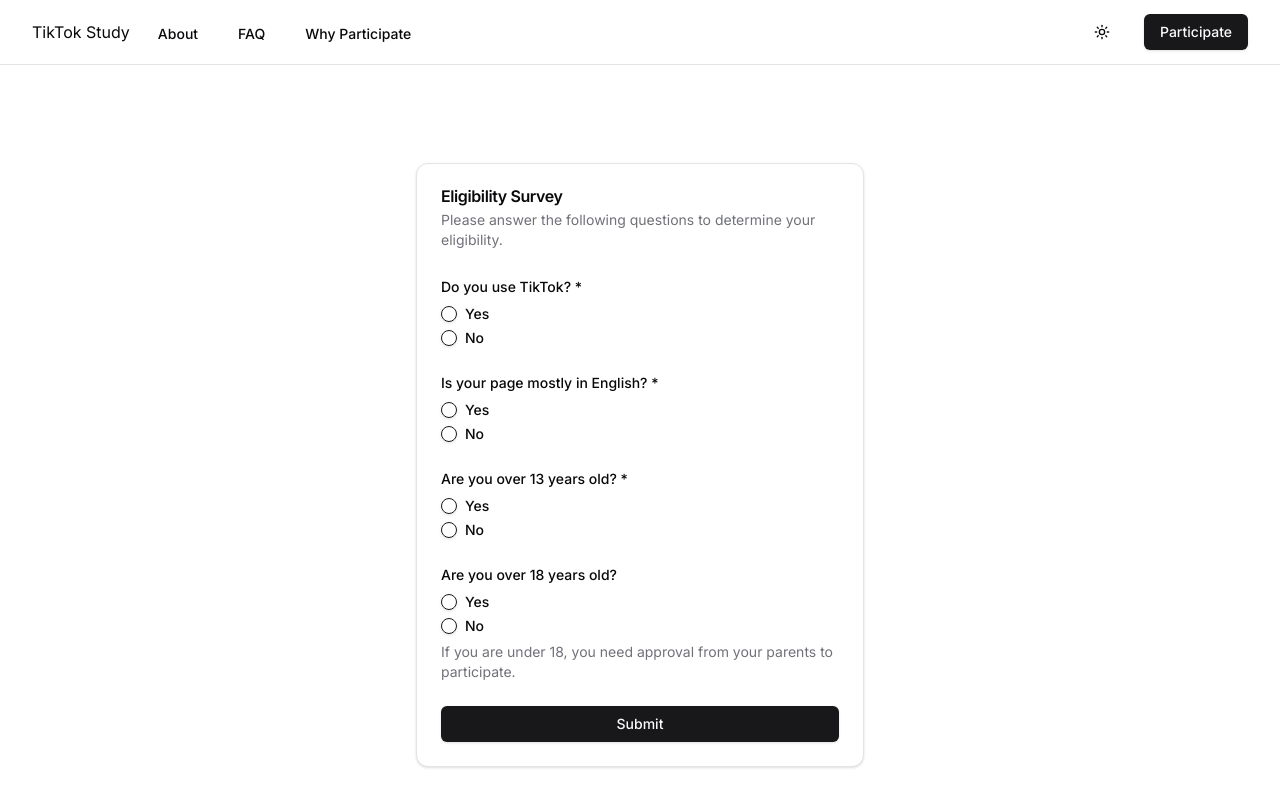
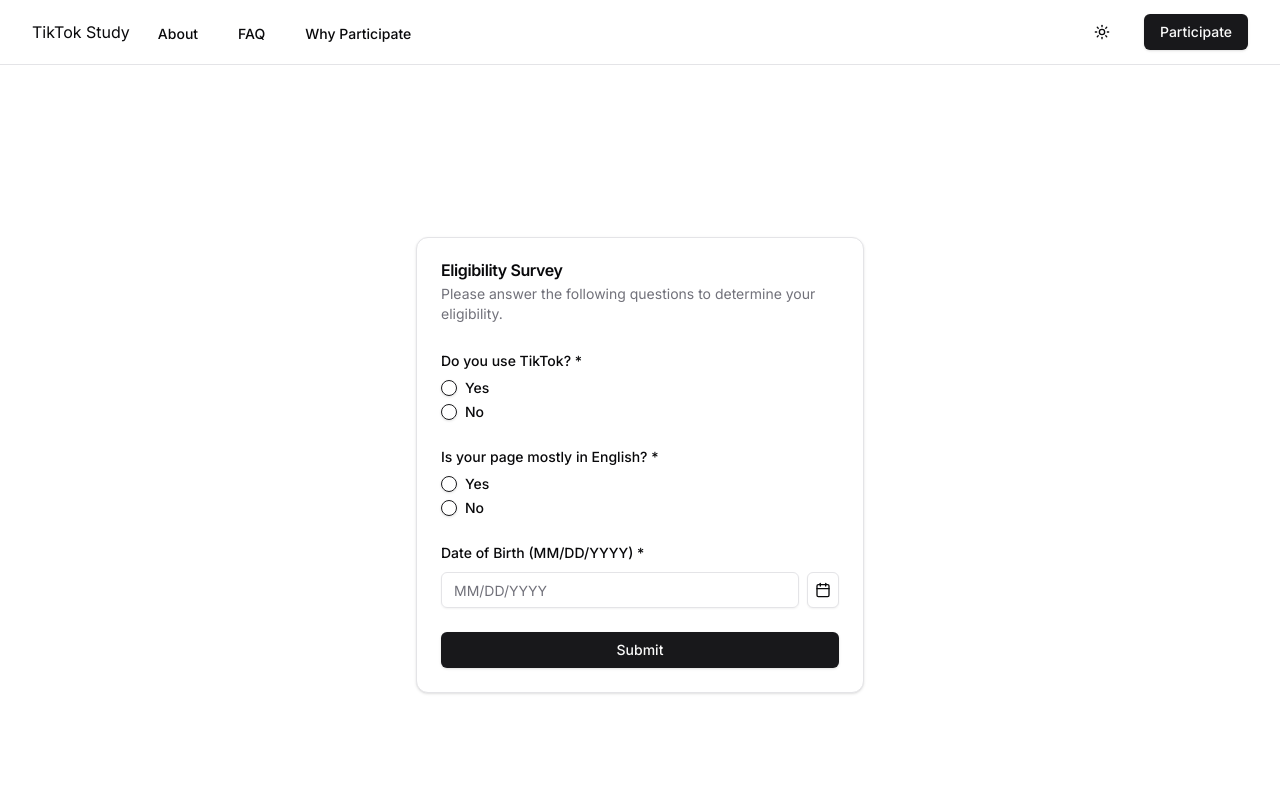
Before and after one commit to danielkorkin/tiktok-depression-survey, a Next.js app: page /participate in a window 1280 px wide. Shown: the top 800 px of the page. Built offline with nearby package versions, Linux system fonts and the light colour scheme.

Commit message:
date picker

```diff
--- a/package.json
+++ b/package.json
@@ -14,15 +14,18 @@
 		"@radix-ui/react-dropdown-menu": "^2.1.2",
 		"@radix-ui/react-icons": "^1.3.0",
 		"@radix-ui/react-label": "^2.1.0",
+		"@radix-ui/react-popover": "^1.1.2",
 		"@radix-ui/react-radio-group": "^1.2.1",
 		"@radix-ui/react-select": "^2.1.2",
 		"@radix-ui/react-slot": "^1.1.0",
 		"class-variance-authority": "^0.7.0",
 		"clsx": "^2.1.1",
+		"date-fns": "^3.6.0",
 		"lucide-react": "^0.453.0",
 		"next": "14.2.15",
 		"next-themes": "^0.3.0",
 		"react": "^18",
+		"react-day-picker": "^8.10.1",
 		"react-dom": "^18",
 		"tailwind-merge": "^2.5.4",
 		"tailwindcss-animate": "^1.0.7"
--- a/src/app/participate/components/EligibilityForm.tsx
+++ b/src/app/participate/components/EligibilityForm.tsx
@@ -14,39 +14,80 @@
 import { Label } from "@/components/ui/label";
 import { Button } from "@/components/ui/button";
 import { Alert, AlertDescription } from "@/components/ui/alert";
+import { Calendar } from "@/components/ui/calendar";
+import {
+	Popover,
+	PopoverContent,
+	PopoverTrigger,
+} from "@/components/ui/popover";
+import { Input } from "@/components/ui/input";
+import { cn } from "@/lib/utils";
+import { format, parse, isValid } from "date-fns";
+import { CalendarIcon } from "lucide-react";
 import Link from "next/link";
 
 export default function EligibilityForm() {
 	const [usesTikTok, setUsesTikTok] = useState<string | null>(null);
 	const [isEnglish, setIsEnglish] = useState<string | null>(null);
-	const [isOver13, setIsOver13] = useState<string | null>(null);
-	const [isOver18, setIsOver18] = useState<string | null>(null);
+	const [dateOfBirth, setDateOfBirth] = useState<Date | undefined>();
+	const [dateInputValue, setDateInputValue] = useState("");
 	const [error, setError] = useState<string | null>(null);
 	const [userKey, setUserKey] = useState<string | null>(null);
 	const router = useRouter();
 
+	const calculateAge = (dob: Date): number => {
+		const today = new Date();
+		let age = today.getFullYear() - dob.getFullYear();
+		const monthDiff = today.getMonth() - dob.getMonth();
+		if (
+			monthDiff < 0 ||
+			(monthDiff === 0 && today.getDate() < dob.getDate())
+		) {
+			age--;
+		}
+		return age;
+	};
+
 	const generateUserKey = (): string => {
 		return Math.random().toString(36).substr(2, 9).toUpperCase();
+	};
+
+	const handleDateInputChange = (e: React.ChangeEvent<HTMLInputElement>) => {
+		const value = e.target.value;
+		setDateInputValue(value);
+		const parsedDate = parse(value, "MM/dd/yyyy", new Date());
+		if (isValid(parsedDate)) {
+			setDateOfBirth(parsedDate);
+		}
+	};
+
+	const handleCalendarSelect = (date: Date | undefined) => {
+		setDateOfBirth(date);
+		if (date) {
+			setDateInputValue(format(date, "MM/dd/yyyy"));
+		}
 	};
 
 	const handleSubmit = async (e: React.FormEvent) => {
 		e.preventDefault();
 		setError(null);
 
-		// Validate required fields
-		if (
-			usesTikTok !== "true" ||
-			isEnglish !== "true" ||
-			isOver13 !== "true"
-		) {
+		if (usesTikTok !== "true" || isEnglish !== "true" || !dateOfBirth) {
 			setError("You are not eligible to participate.");
 			return;
 		}
 
-		// Generate user key
+		const age = calculateAge(dateOfBirth);
+		const isOver13 = age >= 13;
+		const isOver18 = age >= 18;
+
+		if (!isOver13) {
+			setError("You must be at least 13 years old to participate.");
+			return;
+		}
+
 		const key = generateUserKey();
 
-		// Save user to the database
 		try {
 			const res = await fetch("/api/users", {
 				method: "POST",
@@ -55,8 +96,8 @@
 					userKey: key,
 					usesTikTok: usesTikTok === "true",
 					isEnglish: isEnglish === "true",
-					isOver13: isOver13 === "true",
-					isOver18: isOver18 === "true",
+					isOver13,
+					isOver18,
 				}),
 			});
 
@@ -154,41 +195,40 @@
 					</div>
 
 					<div className="space-y-2">
-						<Label>Are you over 13 years old? *</Label>
-						<RadioGroup
-							value={isOver13 || ""}
-							onValueChange={setIsOver13}
-						>
-							<div className="flex items-center space-x-2">
-								<RadioGroupItem value="true" id="over13Yes" />
-								<Label htmlFor="over13Yes">Yes</Label>
-							</div>
-							<div className="flex items-center space-x-2">
-								<RadioGroupItem value="false" id="over13No" />
-								<Label htmlFor="over13No">No</Label>
-							</div>
-						</RadioGroup>
-					</div>
-
-					<div className="space-y-2">
-						<Label>Are you over 18 years old?</Label>
-						<RadioGroup
-							value={isOver18 || ""}
-							onValueChange={setIsOver18}
-						>
-							<div className="flex items-center space-x-2">
-								<RadioGroupItem value="true" id="over18Yes" />
-								<Label htmlFor="over18Yes">Yes</Label>
-							</div>
-							<div className="flex items-center space-x-2">
-								<RadioGroupItem value="false" id="over18No" />
-								<Label htmlFor="over18No">No</Label>
-							</div>
-						</RadioGroup>
-						<p className="text-sm text-muted-foreground">
-							If you are under 18, you need approval from your
-							parents to participate.
-						</p>
+						<Label htmlFor="dob">
+							Date of Birth (MM/DD/YYYY) *
+						</Label>
+						<div className="flex space-x-2">
+							<Input
+								id="dob"
+								value={dateInputValue}
+								onChange={handleDateInputChange}
+								placeholder="MM/DD/YYYY"
+								className="w-full"
+							/>
+							<Popover>
+								<PopoverTrigger asChild>
+									<Button variant="outline" size="icon">
+										<CalendarIcon className="h-4 w-4" />
+									</Button>
+								</PopoverTrigger>
+								<PopoverContent
+									className="w-auto p-0"
+									align="end"
+								>
+									<Calendar
+										mode="single"
+										selected={dateOfBirth}
+										onSelect={handleCalendarSelect}
+										disabled={(date) =>
+											date > new Date() ||
+											date < new Date("1900-01-01")
+										}
+										initialFocus
+									/>
+								</PopoverContent>
+							</Popover>
+						</div>
 					</div>
 				</CardContent>
 				<CardFooter>
--- /dev/null
+++ b/src/components/ui/calendar.tsx
@@ -0,0 +1,72 @@
+"use client"
+
+import * as React from "react"
+import { ChevronLeftIcon, ChevronRightIcon } from "@radix-ui/react-icons"
+import { DayPicker } from "react-day-picker"
+
+import { cn } from "@/lib/utils"
+import { buttonVariants } from "@/components/ui/button"
+
+export type CalendarProps = React.ComponentProps<typeof DayPicker>
+
+function Calendar({
+  className,
+  classNames,
+  showOutsideDays = true,
+  ...props
+}: CalendarProps) {
+  return (
+    <DayPicker
+      showOutsideDays={showOutsideDays}
+      className={cn("p-3", className)}
+      classNames={{
+        months: "flex flex-col sm:flex-row space-y-4 sm:space-x-4 sm:space-y-0",
+        month: "space-y-4",
+        caption: "flex justify-center pt-1 relative items-center",
+        caption_label: "text-sm font-medium",
+        nav: "space-x-1 flex items-center",
+        nav_button: cn(
+          buttonVariants({ variant: "outline" }),
+          "h-7 w-7 bg-transparent p-0 opacity-50 hover:opacity-100"
+        ),
+        nav_button_previous: "absolute left-1",
+        nav_button_next: "absolute right-1",
+        table: "w-full border-collapse space-y-1",
+        head_row: "flex",
+        head_cell:
+          "text-muted-foreground rounded-md w-8 font-normal text-[0.8rem]",
+        row: "flex w-full mt-2",
+        cell: cn(
+          "relative p-0 text-center text-sm focus-within:relative focus-within:z-20 [&:has([aria-selected])]:bg-accent [&:has([aria-selected].day-outside)]:bg-accent/50 [&:has([aria-selected].day-range-end)]:rounded-r-md",
+          props.mode === "range"
+            ? "[&:has(>.day-range-end)]:rounded-r-md [&:has(>.day-range-start)]:rounded-l-md first:[&:has([aria-selected])]:rounded-l-md last:[&:has([aria-selected])]:rounded-r-md"
+            : "[&:has([aria-selected])]:rounded-md"
+        ),
+        day: cn(
+          buttonVariants({ variant: "ghost" }),
+          "h-8 w-8 p-0 font-normal aria-selected:opacity-100"
+        ),
+        day_range_start: "day-range-start",
+        day_range_end: "day-range-end",
+        day_selected:
+          "bg-primary text-primary-foreground hover:bg-primary hover:text-primary-foreground focus:bg-primary focus:text-primary-foreground",
+        day_today: "bg-accent text-accent-foreground",
+        day_outside:
+          "day-outside text-muted-foreground opacity-50  aria-selected:bg-accent/50 aria-selected:text-muted-foreground aria-selected:opacity-30",
+        day_disabled: "text-muted-foreground opacity-50",
+        day_range_middle:
+          "aria-selected:bg-accent aria-selected:text-accent-foreground",
+        day_hidden: "invisible",
+        ...classNames,
+      }}
+      components={{
+        IconLeft: ({ ...props }) => <ChevronLeftIcon className="h-4 w-4" />,
+        IconRight: ({ ...props }) => <ChevronRightIcon className="h-4 w-4" />,
+      }}
+      {...props}
+    />
+  )
+}
+Calendar.displayName = "Calendar"
+
+export { Calendar }
--- /dev/null
+++ b/src/components/ui/popover.tsx
@@ -0,0 +1,33 @@
+"use client"
+
+import * as React from "react"
+import * as PopoverPrimitive from "@radix-ui/react-popover"
+
+import { cn } from "@/lib/utils"
+
+const Popover = PopoverPrimitive.Root
+
+const PopoverTrigger = PopoverPrimitive.Trigger
+
+const PopoverAnchor = PopoverPrimitive.Anchor
+
+const PopoverContent = React.forwardRef<
+  React.ElementRef<typeof PopoverPrimitive.Content>,
+  React.ComponentPropsWithoutRef<typeof PopoverPrimitive.Content>
+>(({ className, align = "center", sideOffset = 4, ...props }, ref) => (
+  <PopoverPrimitive.Portal>
+    <PopoverPrimitive.Content
+      ref={ref}
+      align={align}
+      sideOffset={sideOffset}
+      className={cn(
+        "z-50 w-72 rounded-md border bg-popover p-4 text-popover-foreground shadow-md outline-none data-[state=open]:animate-in data-[state=closed]:animate-out data-[state=closed]:fade-out-0 data-[state=open]:fade-in-0 data-[state=closed]:zoom-out-95 data-[state=open]:zoom-in-95 data-[side=bottom]:slide-in-from-top-2 data-[side=left]:slide-in-from-right-2 data-[side=right]:slide-in-from-left-2 data-[side=top]:slide-in-from-bottom-2",
+        className
+      )}
+      {...props}
+    />
+  </PopoverPrimitive.Portal>
+))
+PopoverContent.displayName = PopoverPrimitive.Content.displayName
+
+export { Popover, PopoverTrigger, PopoverContent, PopoverAnchor }
```
Also changed, not shown: 1 other file (tests, documents, lock files or other folders).
